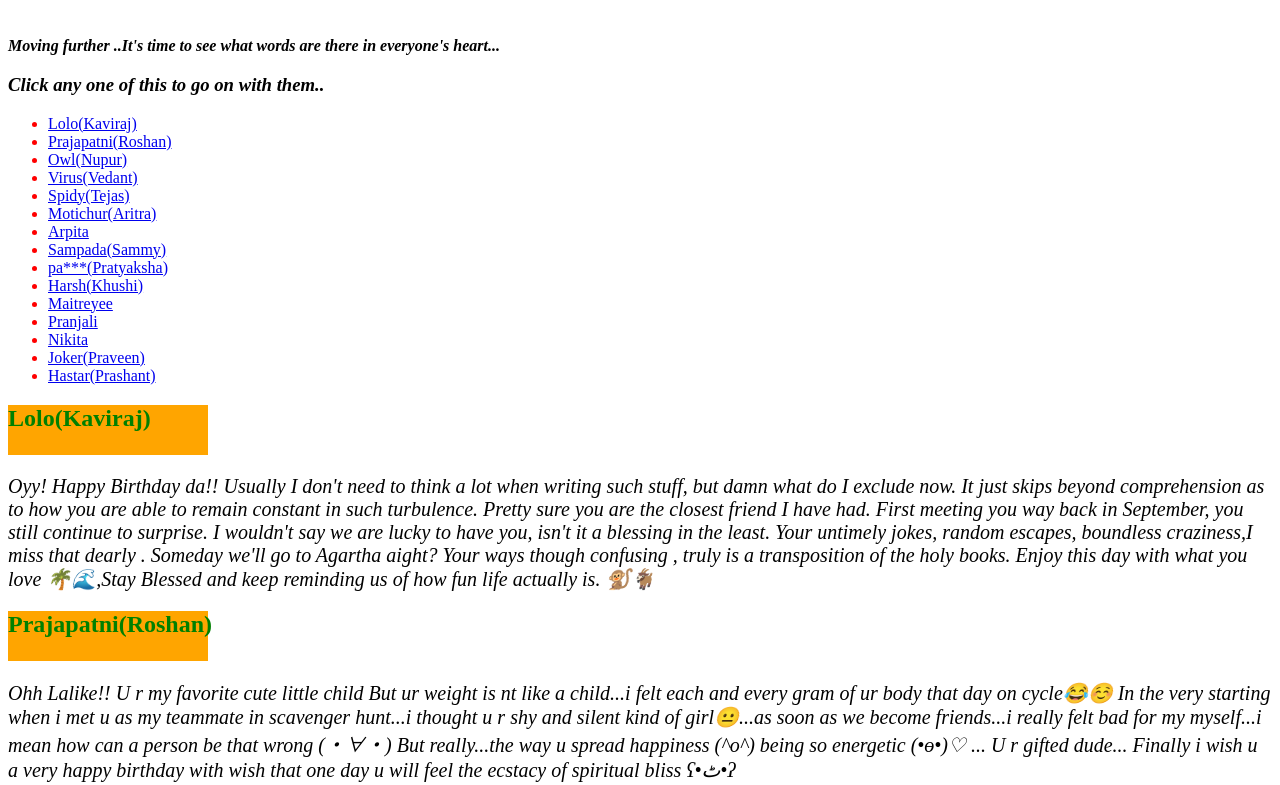
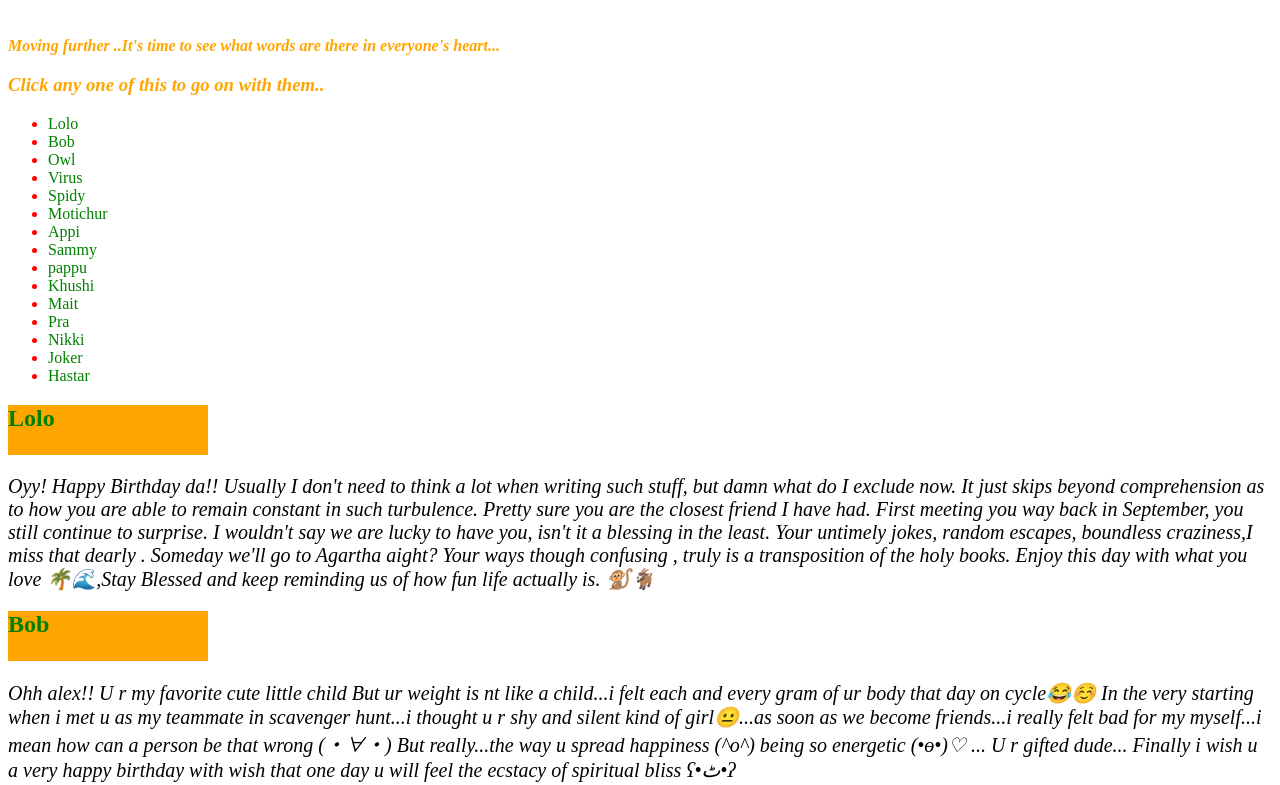
Before and after one commit to Gnupur/Birthday_wishes, a plain HTML site: page index.html in a window 1280 px wide. Shown: the part 918-1703 px from the top of the page. Drawn offline with Linux system fonts and the light colour scheme.

Commit message:
changes in some sentences

```diff
--- a/index.html
+++ b/index.html
@@ -4,7 +4,7 @@
 <meta name="viewport" content="width=device-width, initial-scale=1">
 
 <title>
-Laila's Birthday ...Bakari ko bulao
+Alex's Birthday ...
 </title>
 <style>
 
@@ -85,6 +85,13 @@ img {img-align:center;}
   color: white;
   transform: rotateY(180deg);
 }
+.names li a{
+text-decoration: none;
+color: green;
+}
+.text{
+color: orange;
+}
 
 </style>
 
@@ -100,38 +107,40 @@ img {img-align:center;}
 
 
 
- <img src="hbd.jpg" width="1300px" height="600px" class="center">
+ <img src="1.jpeg" width="1300px" height="600px" class="center">
 <br>
 <br>
 <br>
-<b><i > Moving further ..It's time to see what words are there in everyone's heart...</i></b>
-<i><h3>Click any one of this to go on with them..</h3></i>
+<div class="text"><b><i > Moving further ..It's time to see what words are there in everyone's heart...</i></b>
+<i><h3>Click any one of this to go on with them..</h3></i></div>
 
 <ul>
-<li><a href="#Lolo(Kaviraj)">Lolo(Kaviraj)</a></li>
-<li><a href="#Prajapatni(Roshan)">Prajapatni(Roshan)</a></li>
-<li><a href="#Owl(Nupur)">Owl(Nupur)</a></li>
-<li><a href="#Virus(Vedant)">Virus(Vedant)</a></li>
-<li><a href="#Spidy(Tejas)">Spidy(Tejas)</a></li>
-<li><a href="#Motichur(Aritra)">Motichur(Aritra)</a></li>
-<li><a href="#Arpita">Arpita</a></li>
-<li><a href="#Sampada(Sammy)">Sampada(Sammy)</a></li>
-<li><a href="#Pa***(Pratyaksha)">pa***(Pratyaksha)</a></li>
-<li><a href="#Harsh(Khushi)">Harsh(Khushi)</a></li>
-<li><a href="#Maitreyee">Maitreyee</a></li>
-<li><a href="#Pranjali">Pranjali</a></li>
-<li><a href="#Nikita">Nikita</a></li>
-<li><a href="#Joker(Praveen)">Joker(Praveen)</a></li>
-<li><a href="#Hastar">Hastar(Prashant)</a></li>
+<div class="names">
+<li><a href="#Lolo">Lolo</a></li>
+<li><a href="#Bob">Bob</a></li>
+<li><a href="#Owl">Owl</a></li>
+<li><a href="#Virus">Virus</a></li>
+<li><a href="#Spidy">Spidy</a></li>
+<li><a href="#Motichur">Motichur</a></li>
+<li><a href="#Appi">Appi</a></li>
+<li><a href="#Sammy">Sammy</a></li>
+<li><a href="#Pappu">pappu</a></li>
+<li><a href="#Khush">Khushi</a></li>
+<li><a href="#Mait">Mait</a></li>
+<li><a href="#Pra">Pra</a></li>
+<li><a href="#Nikki">Nikki</a></li>
+<li><a href="#Joker">Joker</a></li>
+<li><a href="#Hastar">Hastar</a></li>
 </ul>
-<h2 id="Lolo(Kaviraj)">Lolo(Kaviraj)</h2>
+</div>
+<h2 id="Lolo">Lolo</h2>
 <p> <i>Oyy! Happy Birthday da!!
 Usually I don't need to think a lot when writing such stuff, but damn what do I exclude now. It just skips beyond comprehension as to how you are able to remain constant in such turbulence. Pretty sure you are the closest friend I have had.  First meeting you way back in September, you still continue to surprise. I wouldn't say we are lucky to have you, isn't it a blessing in the least. Your untimely jokes, random escapes, boundless craziness,I miss that dearly . Someday we'll go to Agartha aight? Your ways though confusing , truly is a transposition of the holy books. Enjoy this day with what you  love 🌴🌊,Stay Blessed and keep reminding us of how fun life actually is. 🐒🐐
 </i>
 </p>
 
-<h2 id="Prajapatni(Roshan)">Prajapatni(Roshan)</h2>
-<p> <i> Ohh Lalike!!
+<h2 id="Bob">Bob</h2>
+<p> <i> Ohh alex!!
 U r my favorite cute little child
 But ur weight is nt like a child...i felt each and every gram of ur body that day on cycle😂☺️
 In the very starting when i met u as my teammate in scavenger hunt...i thought u r shy and silent kind of girl😐...as soon as we become friends...i really felt bad for my myself...i mean how can a person be that wrong (・∀・)
@@ -139,9 +148,9 @@ But really...the way u spread happiness (^o^) being so energetic (•ө•)♡ .
 Finally i wish u a very happy birthday with wish that one day u will feel the ecstacy of spiritual bliss ʕ•ٹ•ʔ
 </i>
 </p>
-<img src="ros.jpeg" width="300px" height="300px">
+<img src="2.jpeg" width="300px" height="300px">
 
-<h2 id="Owl(Nupur)">Owl(Nupur)</h2>
+<h2 id="Owl">Owl</h2>
 <p> <i>Hey today's para is a drop from the sea as there are a lot memories with you and writing few lines is just toil. Still,some of them I tried to list here in my first site which is for you. The speciality of you is the purest heart which a few people have it.I am fortunate for having a friend like you.We shared a lot memories daily in the campus from waking up for class to going for trips and sharing all secrets.
  Our intimacy is eternity in short.There are still many more years ahead awaiting for us and I would be just overjoyed to have you in my future.
 Just enjoy your day buddy.Just waiting to take party from you in the campus.We will invite bakari also for the party.
@@ -150,9 +159,9 @@ Just enjoy your day buddy.Just waiting to take party from you in the campus.We w
 
 </p>
 <br>
-<img src="my.jpg" width="400px" height="600px">
+<img src="3.jpeg" width="400px" height="600px">
 
-<h2 id="Virus(Vedant)">Virus(Vedant)</h2>
+<h2 id="Virus">Virus</h2>
 <p> <i>Happy Birthday to the liveliest person I've met 😁
 I have never seen a person soo packed to the brim with excitement, adventure and childish innocence at the same time 💫.
 Ur kindness and that permanent beautiful smile on ur face is something that can easily make anyone's day 😃. All those silly wierd things u do, ur non stop chatter, the love for animals and all the talks of wisdom is something we all cherish and miss.
@@ -164,77 +173,77 @@ Can't wait to hear u say
 </i>
 
 </p>
-<img src="ved.jpeg" width="300px" height="300px>">
+<img src="4.jpeg" width="300px" height="300px>">
 
-<h2 id="Spidy(Tejas)">Spidy(Tejas)</h2>
+<h2 id="Spidy">Spidy</h2>
 <p> <i>Hello yengo ediya..nenagoskara edano bari bakanthe...negu goothu nanage ivela ista illa antha...hutu habada subasha galu...vapas segthiya alva..avaga ondu shock koduthine..alithanaka maharani ge jaha vagali...
 </i>
 </p>
 
-<h2 id="Motichur(Aritra)">Motichur(Aritra)</h2>
-<p> <i>Lalika !! Happy Birthday Dude!. You are one of the kindest soul I have ever seen 😇 but also a bit mischievous too 😅. Some of your acts are really weird n funny.. those weird faces lol.. Remember those small chats during boring lectures n u always keep suggesting me to focus 😂😂. A damn animal lover ... especially the lecture hall goat ❤️ and a very helping buddy. Always be the same ❣️... N again a Happie Happie Quarantined B'day . Enjoy your day !!
+<h2 id="Motichur">Motichur</h2>
+<p> <i>alex !! Happy Birthday Dude!. You are one of the kindest soul I have ever seen 😇 but also a bit mischievous too 😅. Some of your acts are really weird n funny.. those weird faces lol.. Remember those small chats during boring lectures n u always keep suggesting me to focus 😂😂. A damn animal lover ... especially the lecture hall goat ❤️ and a very helping buddy. Always be the same ❣️... N again a Happie Happie Quarantined B'day . Enjoy your day !!
 </i>
 </p>
 
-<h2 id="Arpita">Arpita</h2>
+<h2 id="Appi">Appi</h2>
 <p> <i>Happy birthday baby girl 😍
  You have been an amazing friend, supported me always. Loved me nothing less than a siso ever. Your kindness is hell inspiring bro for anyone to fall in love with you. I have just too many memories tbh selecting the best is really difficult. Be it that day at Hazo or all those nighouts, Dhansiri dinners with our group, Alcher that morning, or be it bringing me back to the group last time I left. You hold a really special place in my such a short IITG journey yet and I hope this continues. You're awwdorable sweetheart ❤️ whenever I'm sad, you have been there. Thanks a ton. And of course our mutual love for Krishna, how do I forget, may he bless you with the best in everything you wish for! Lucky to have you.
 Lots of love and hugs❤️ Meet me soon, I miss you.
 </i>
 </p>
 
-<h2 id="Sammy(Sampada)">Sammy(Sampada)</h2>
-<p> <i>Hey roommate!! Remember from not meeting each other for 4 days to being dependent on each other for every single thing,from being friends to being a family the journey with you  has been incredibly beautiful and humourous. Cheers to our countless vows of studying for the next exam to cleaning our room to going to ghat to   early in the morning to not misssing breakfast and reaching lecture halls and labs early and to all the things we never succeeded in. Remember you teaching me Telegu and I teaching you Hindi and then landing in very awkward situations (laila majnu)!You are in blessing in disguise for me. You are one the best people  I have met not only in IITG but in my entire lifes. Wish you a very happy birthday roommate,a sweet, beautiful and a kind hearted girl.
+<h2 id="Sammy">Sammy</h2>
+<p> <i>Hey roommate!! Remember from not meeting each other for 4 days to being dependent on each other for every single thing,from being friends to being a family the journey with you  has been incredibly beautiful and humourous. Cheers to our countless vows of studying for the next exam to cleaning our room to going to ghat to   early in the morning to not misssing breakfast and reaching lecture halls and labs early and to all the things we never succeeded in. Remember you teaching me Telegu and I teaching you Hindi and then landing in very awkward situations (Alex majnu)!You are in blessing in disguise for me. You are one the best people  I have met not only in IITG but in my entire lifes. Wish you a very happy birthday roommate,a sweet, beautiful and a kind hearted girl.
 PS:Your name is still saved as roommate in my phone and will continue to do so forever.
 ❤️
 </i>
 </p>
 
-<h2 id="Pa***(Pratyakha)">Pa***(Pratyaksha)</h2>
+<h2 id="Pappu">Pappu</h2>
 <p> <i>Hey my pseudo room partner😄... you r an amazing person dear or I can say the most unique nd kind 🌸.... I m lucky to have a frnd like u ...the sweetest girl...pure soul❤️ nd most imp nature lover 💚 I think u r the person no one could hate...be like this forever...
 Miss u a lot..
 Be happy... very very happy birthday sis🎉🎊
 </i>
 </p>
 
-<h2 id="Khushi(Harsh)">Khushi(Harsh)</h2>
-<p> <i>Lalika Laya , the one who loves nature and understands the beauty hidden inside it. Believes that each and every creature is special, beautiful and happy. Can sense sorror/anger in someone's heart and heal it with acts of kindness. A simple girl with a true mind and a loving heart ! Be as u always are ..... A very Happy Birthday 🎂
+<h2 id="Khushi">Khushi</h2>
+<p> <i>alex Laya , the one who loves nature and understands the beauty hidden inside it. Believes that each and every creature is special, beautiful and happy. Can sense sorror/anger in someone's heart and heal it with acts of kindness. A simple girl with a true mind and a loving heart ! Be as u always are ..... A very Happy Birthday 🎂
 </i>
 </p>
 
-<h2 id="Maitreyee">Maitreyee</h2>
-<p> <i> Wish you a very Happy Birthday dear Lalikaaaaa💕! You are the sweetest person I know🤗.Remember the first time we met? That Squash practice for Spardha? And after that I am glad that we bonded so well with each other. Anyway, this picture is the throwback to the only time we went to gym together😜. Continue to be the amazing person that you are😘. Sending you the largest virtual hug possible...Once again Happy Birthday & Stay Safe!!❤️
+<h2 id="Mait">Mait</h2>
+<p> <i> Wish you a very Happy Birthday dear alexaaaa💕! You are the sweetest person I know🤗.Remember the first time we met? That Squash practice for Spardha? And after that I am glad that we bonded so well with each other. Anyway, this picture is the throwback to the only time we went to gym together😜. Continue to be the amazing person that you are😘. Sending you the largest virtual hug possible...Once again Happy Birthday & Stay Safe!!❤️
 </i>
 </p>
 <br>
-<img src="mait.jpg" width="500px" height="300px">
+<img src="1.jpeg" width="500px" height="300px">
 
 
 
-<h2 id="Pranjali">Pranjali</h2>
-<p> <i> Happy birthday Lalika...!!!you are the kindest person😇 I have ever met, animal lover especially the lecture hall goat😅...the rides with you and Nupur to the serpentine.🚲🚲..had a great time...💙💙your innocence is NEXT level...you are the person who doesn't have any haters...once again a very happy bday!!!...god bless you!...and the party is pending bro...!
+<h2 id="Pra">Pra</h2>
+<p> <i> Happy birthday alex...!!!you are the kindest person😇 I have ever met, animal lover especially the lecture hall goat😅...the rides with you and Nupur to the serpentine.🚲🚲..had a great time...💙💙your innocence is NEXT level...you are the person who doesn't have any haters...once again a very happy bday!!!...god bless you!...and the party is pending bro...!
 </i>
 </p>
 
-<h2 id="Nikita">Nikita</h2>
+<h2 id="Nikki">Nikki</h2>
 <p> <i> Hey lallika ...wish u a many more happy returns of the day dear😊. U r the sweetest companion (my chatter box😜) ❣️I have ever known in this campus😃.I never feel bored in ur presence .l😂. Those chats during the classes ...and jokes on dance sir during dance classes ....😜 ...looking forward for more memories with u 😍....once again happy birthday to u dear😊.rock down ur lock down day😂. ....campus aane ke baad party bhulna math👻😂....
 </i>
 </p>
 <br>
-<img src="nikita.jpeg" width="300px" height="300px">
+<img src="2.jpeg" width="300px" height="300px">
 
-<h2 id="Joker(Praveen)">Joker(Praveen)</h2>
-<p> <i> Really a great friend to hang out with😇😇😇...... Ur curiosity to learn stuffs... Just awesome!!!Ur innocence kills me.... 😂😂😂The bad jokes you make..... No words to rate it......Well, HBD LALIKA .
+<h2 id="Joker">Joker</h2>
+<p> <i> Really a great friend to hang out with😇😇😇...... Ur curiosity to learn stuffs... Just awesome!!!Ur innocence kills me.... 😂😂😂The bad jokes you make..... No words to rate it......Well, HBD alex .
 </i>
 </p>
 
 
-<h2 id="Hastar(Prashant)">Hastar(Prashant)</h2>
+<h2 id="Hastar">Hastar</h2>
 <p> <i> I feel so lucky to have you as my friend. Hope your birthday is as special as you are. May all of your dreams come true. Thanks for being such a great friend. I am looking forward to many more years of friendship and birthdays with you. I want to wish you all the love and happiness in the world, all of which you deserve. I could not spend much time with you, but I always and will always considered you as my best friend! May you have a happy and healthy birthday!
 </i>
 </p>
 
-<h4 style="color-green"> Now it's time to move further and see how you go crazy in the campus...When Laila goes high..LOL ..Location:KV Gate,,Timing:Around 1am</h4>
+<h4 style="color-green"> Now it's time to move further, here is a short video.LOL .</h4>
 <video width="640" height="360" controls>
 <source src="kv.mp4"/>
 </video>
@@ -247,18 +256,18 @@ Be happy... very very happy birthday sis🎉🎊
                 the night when guard made our video to complain,The night we played truth and dare on basketball ground till morning 3am.,
                     The night in front of classroom complex till morning 5am...All are just precious memories..which are just patchy without you.</p>
 
-<img src="2rain.jpg" width="350px" height="350px"></img>
+<img src="1.jpeg" width="350px" height="350px"></img>
 &nbsp&nbsp&nbsp&nbsp&nbsp&nbsp
-<img src="wow.jpg" width="350px" height="350px"></img>
+<img src="2.jpeg" width="350px" height="350px"></img>
 &nbsp&nbsp&nbsp&nbsp&nbsp&nbsp
-<img src="1alcher.png" width="350px" height="350px"></img>
+<img src="3.jpeg" width="350px" height="350px"></img>
 &nbsp&nbsp&nbsp&nbsp&nbsp&nbsp
 <br>
-<img src="3rain.jpg" width="350px" height="350px"></img>
+<img src="4.jpeg" width="350px" height="350px"></img>
 &nbsp&nbsp&nbsp&nbsp&nbsp&nbsp
-<img src="no.jpg" width="350px" height="350px"></img>
+<img src="1.jpeg" width="350px" height="350px"></img>
 &nbsp&nbsp&nbsp&nbsp&nbsp&nbsp
-<img src="holi.jpg" width="350px" height="350px"></img>
+<img src="2.jpeg" width="350px" height="350px"></img>
 <br>
 <br>
 <br>
@@ -269,7 +278,7 @@ Be happy... very very happy birthday sis🎉🎊
  <div class="flip-box">
   <div class="flip-box-inner">
     <div class="flip-box-front">
-      <img src="we.jpg"  style="width:800px;height:500px"></img>
+      <img src="4.jpeg"  style="width:800px;height:500px"></img>
     </div></img>
     <div class="flip-box-back">
 
```
